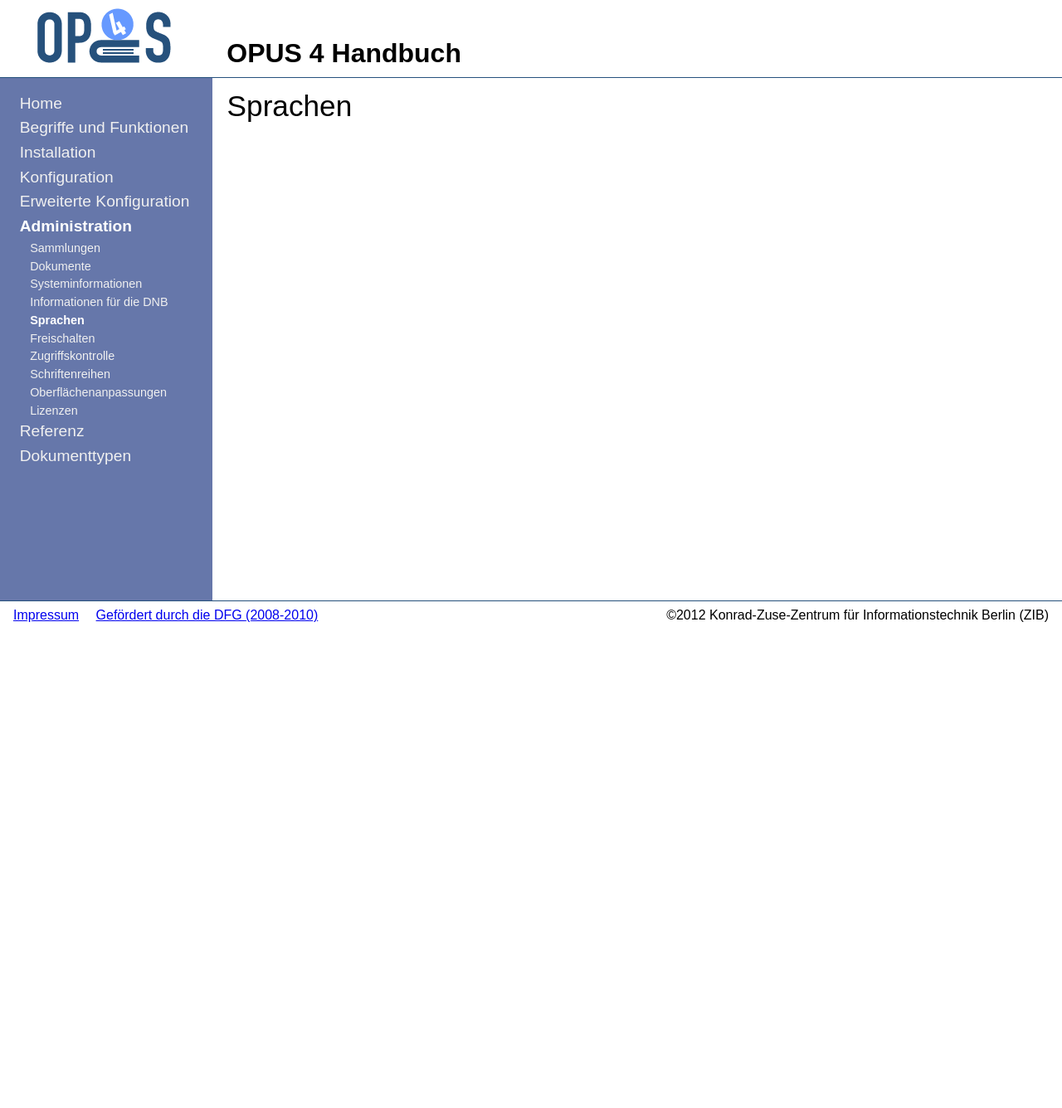
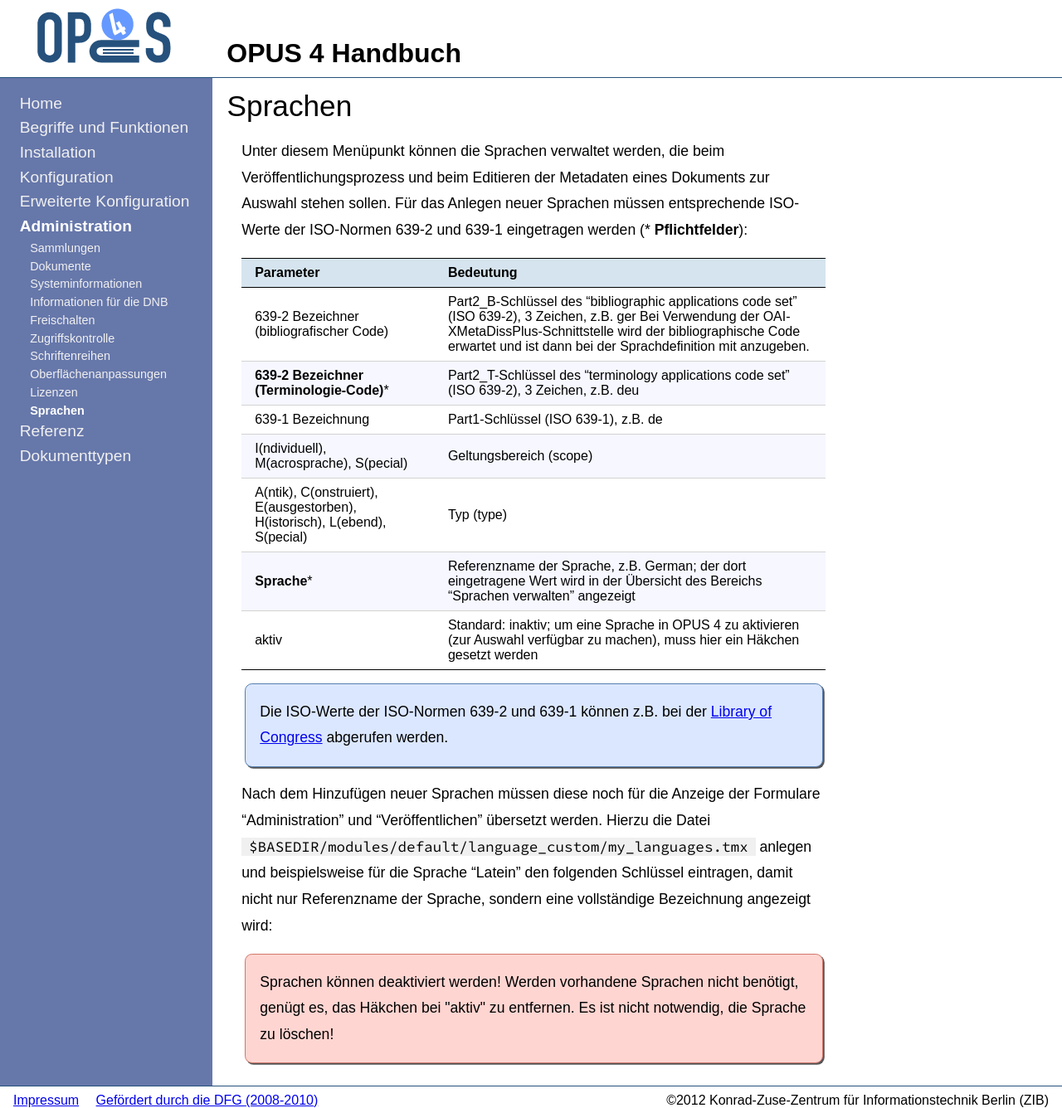
Before and after one commit to OPUS4/userdoc, a Jekyll site: the page built from admin/languages.md, in a window 1280 px wide. Shown: the whole page at 83% size. Built offline with Jekyll 4.4.1, drawn with Linux system fonts in a browser that asks for light colours; before the commit the page ends 900 px from its top, so only the background shows below that.

Commit message:
#9 - Beschreibung der Sprachverwaltung.

```diff
--- a/admin/languages.md
+++ b/admin/languages.md
@@ -1,5 +1,38 @@
 ---
 title: Sprachen
+weight: 60
 ---
 
 # Sprachen
+
+Unter diesem Menüpunkt können die Sprachen verwaltet werden, die beim Veröffentlichungsprozess
+und beim Editieren der Metadaten eines Dokuments zur Auswahl stehen sollen. Für das Anlegen
+neuer Sprachen müssen entsprechende ISO-Werte der ISO-Normen 639-2 und 639-1 eingetragen
+werden (* **Pflichtfelder**):
+
+| Parameter | Bedeutung |
+|-----------+-----------|
+| 639-2 Bezeichner (bibliografischer Code) | Part2_B-Schlüssel des "bibliographic applications code set" (ISO 639-2), 3 Zeichen, z.B. ger Bei Verwendung der OAI-XMetaDissPlus-Schnittstelle wird der bibliographische Code erwartet und ist dann bei der Sprachdefinition mit anzugeben.
+| **639-2 Bezeichner (Terminologie-Code)*** | Part2_T-Schlüssel des "terminology applications code set" (ISO 639-2), 3 Zeichen, z.B. deu |
+| 639-1 Bezeichnung | Part1-Schlüssel (ISO 639-1), z.B. de |
+| I(ndividuell), M(acrosprache), S(pecial) | Geltungsbereich (scope) |
+| A(ntik), C(onstruiert), E(ausgestorben), H(istorisch), L(ebend), S(pecial) | Typ (type) |
+| **Sprache*** | Referenzname der Sprache, z.B. German; der dort eingetragene Wert wird in der Übersicht des Bereichs "Sprachen verwalten" angezeigt |
+| aktiv | Standard: inaktiv; um eine Sprache in OPUS 4 zu aktivieren (zur Auswahl verfügbar zu machen), muss hier ein Häkchen gesetzt werden |
+
+<p class="info" markdown="1">
+Die ISO-Werte der ISO-Normen 639-2 und 639-1 können z.B. bei der
+[Library of Congress](http://www.loc.gov/standards/iso639-2/php/code_list.php) abgerufen werden.
+</p>
+
+Nach dem Hinzufügen neuer Sprachen müssen diese noch für die Anzeige der Formulare
+"Administration" und "Veröffentlichen" übersetzt werden. Hierzu die Datei
+`$BASEDIR/modules/default/language_custom/my_languages.tmx`
+anlegen und beispielsweise für die
+Sprache "Latein" den folgenden Schlüssel eintragen, damit nicht nur Referenzname der Sprache,
+sondern eine vollständige Bezeichnung angezeigt wird:
+
+<p class="warning">
+Sprachen können deaktiviert werden! Werden vorhandene Sprachen nicht benötigt, genügt es,
+das Häkchen bei "aktiv" zu entfernen. Es ist nicht notwendig, die Sprache zu löschen!
+</p>
```
